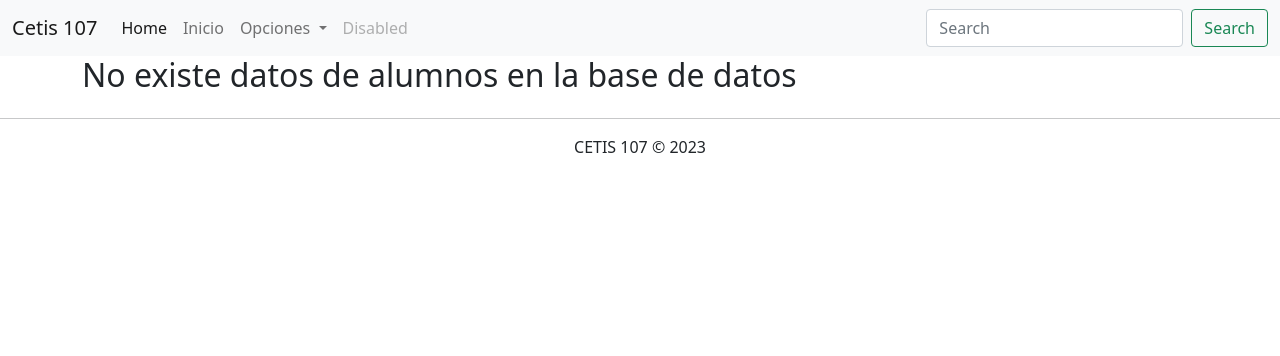
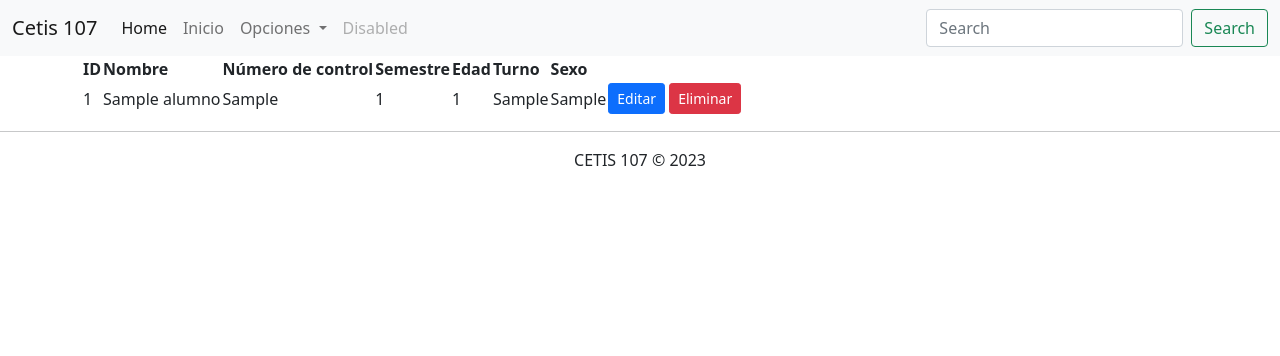
Before and after one commit to EvelynCast/webybasededatos2023, a PHP site: page /consultarAlumnos.php in a window 1280 px wide. Shown: the top 356 px of the page. Run offline with PHP 8.4, Linux system fonts and the light colour scheme; tables that the repository leaves empty hold one stand-in row (values such as "Sample post"); data that the repository does not hold is empty; some libraries are stand-ins or nearby versions.

Commit message:
Add files via upload

```diff
--- a/parcial2/conexion.php
+++ b/parcial2/conexion.php
@@ -3,9 +3,10 @@
     $server = "localhost";
     $user = "root";
     $password = "";
+    $badeDatos = "cetis107";
 
     //conexion
-    $conexion = new mysqli($server, $user, $password);
+    $conexion = new mysqli($server, $user, $password, $badeDatos);
 
     //Revisar conexion
     if($conexion->connect_error){
--- a/parcial2/consultarAlumnos.php
+++ b/parcial2/consultarAlumnos.php
@@ -33,6 +33,23 @@
                                 <th>Sexo</th>
                             </tr>
                         </thead>
+                        <tbody>
+                            <?php while($registro = $datos->fetch_assoc()){ ?>
+                                <tr>
+                                    <td><?php echo $registro ["id"]; ?></td>
+                                    <td><?php echo $registro ["nombre"]; ?></td>
+                                    <td><?php echo $registro ["numero_control"]; ?></td>
+                                    <td><?php echo $registro ["semestre"]; ?></td>
+                                    <td><?php echo $registro ["edad"]; ?></td>
+                                    <td><?php echo $registro ["turno"]; ?></td>
+                                    <td><?php echo $registro ["sexo"]; ?></td>
+                                    <td>
+                                        <a href="" class="btn btn-sm btn-primary">Editar</a>
+                                        <a href="" class="btn btn-sm btn-danger">Eliminar</a>
+                                    </td>
+                                </tr>
+                            <?php } ?>
+                        </tbody>
                     </table>
                 <?php } else {?>
                     <h2>No existe datos de alumnos en la base de datos</h2>
--- a/parcial2/menu.php
+++ b/parcial2/menu.php
@@ -17,10 +17,10 @@
                 Opciones
             </a>
             <ul class="dropdown-menu" aria-labelledby="navbarDropdown">
-                <li><a class="dropdown-item" href="#">Inicio</a></li>
-                <li><a class="dropdown-item" href="#">Consultar alumnos</a></li>
+                <li><a class="dropdown-item" href="home.php">Inicio</a></li>
+                <li><a class="dropdown-item" href="consultarAlumnos.php">Consultar alumnos</a></li>
                 <li><hr class="dropdown-divider"></li>
-                <li><a class="dropdown-item" href="#">Registrar alumnos</a></li>
+                <li><a class="dropdown-item" href="">Registrar alumnos</a></li>
             </ul>
             </li>
             <li class="nav-item">
```
Also changed, not shown: parcial2/alumnos.sql (added, +63 -0 lines).
